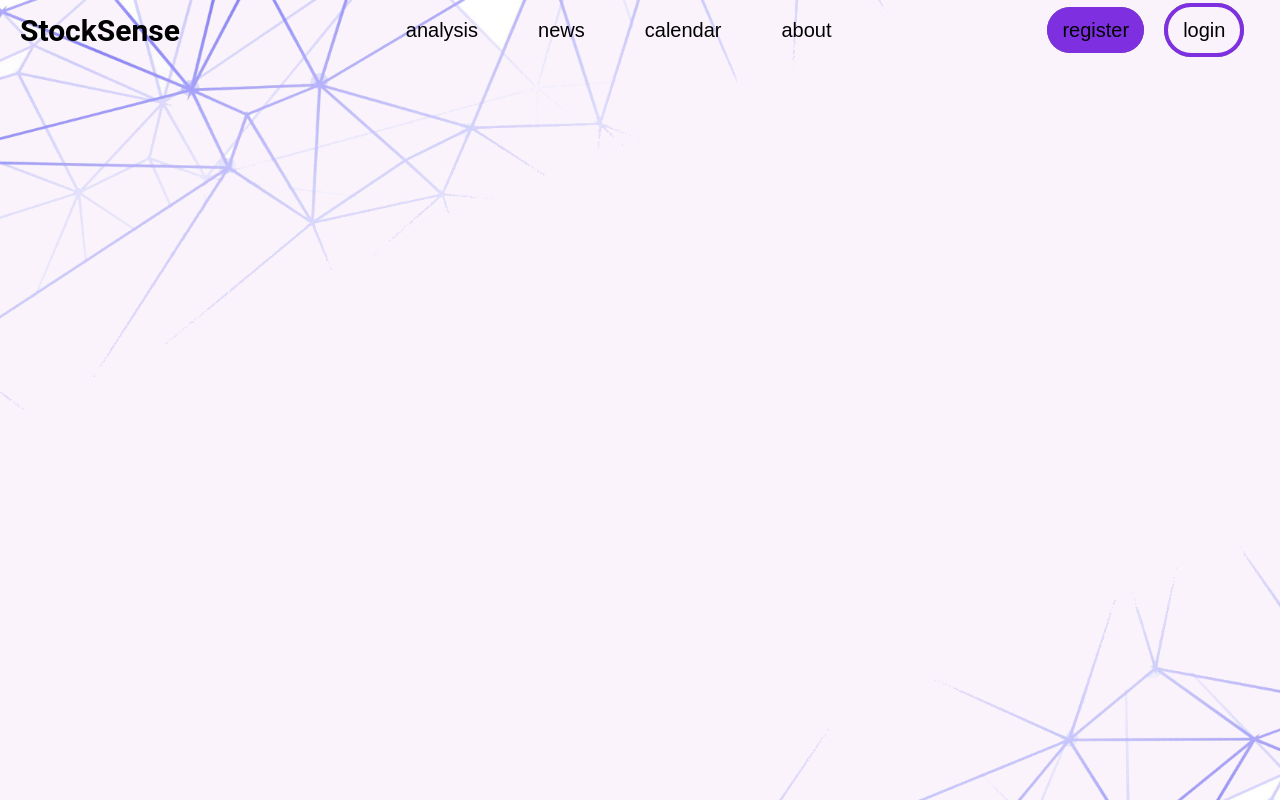
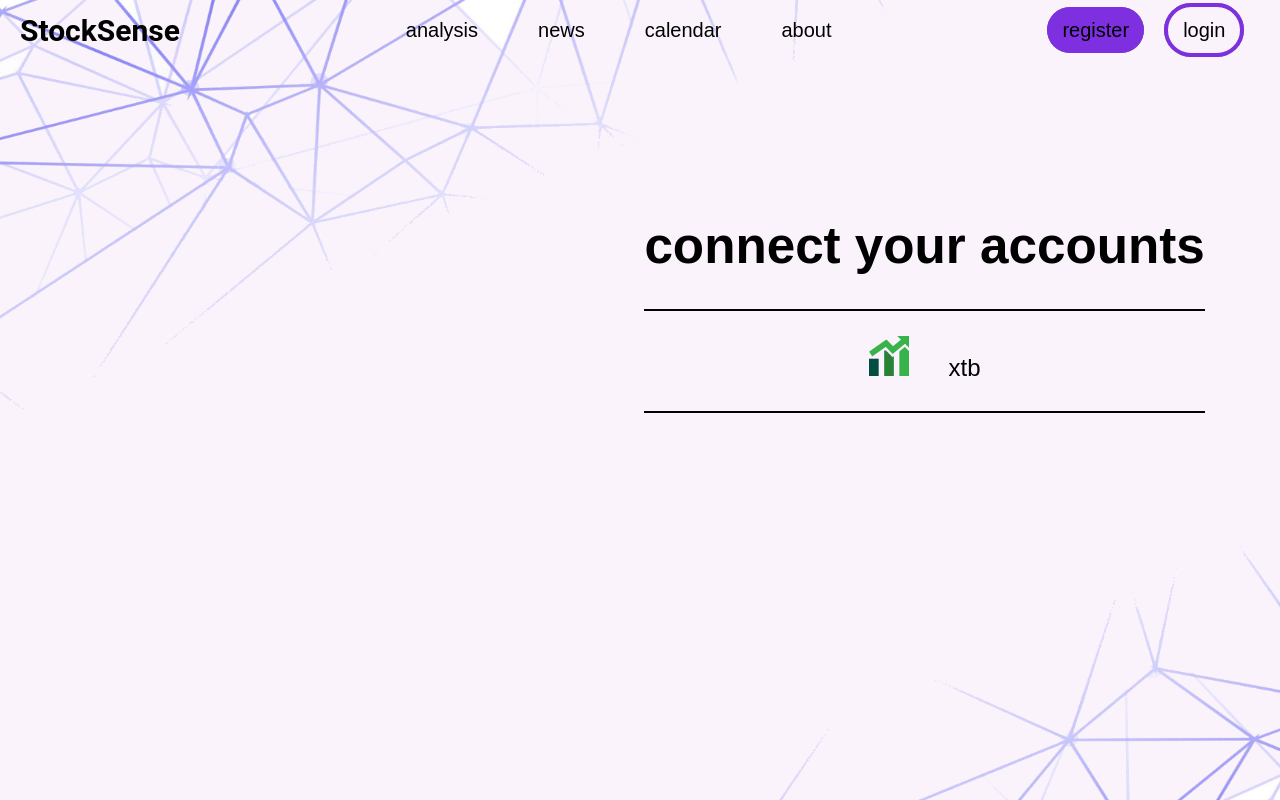
Before and after one commit to SzymonLiszewski/investmentApp, a React (Vite) app in the folder frontend/: page /connectAccounts in a window 1280 px wide. Shown: the top 800 px of the page. Built offline with nearby package versions, Linux system fonts and the light colour scheme.

Commit message:
adding connected accounts

```diff
--- a/frontend/src/App.jsx
+++ b/frontend/src/App.jsx
@@ -15,6 +15,7 @@ import RegisterPage from './pages/RegisterPage'
 import AddStocks from './components/portfolio/AddStocks';
 import { AuthProvider } from './AuthContext';
 import XtbLoginPage from './pages/XtbLoginPage';
+import ConnectedAccounts from './components/portfolio/ConnectAccounts';
 
 const App = () => {
     return (
@@ -33,6 +34,7 @@ const App = () => {
                         <Route path='/register' element={<RegisterPage/>}/>
                         <Route path='/addStock' element={<AddStocks/>}/>
                         <Route path='/xtbLogin' element={<XtbLoginPage/>}/>
+                        <Route path='/connectAccounts' element={<ConnectedAccounts/>}/>
                     </Routes>
                 </div>
             </AuthProvider>
--- /dev/null
+++ b/frontend/src/components/portfolio/ConnectAccounts.jsx
@@ -0,0 +1,14 @@
+import { Link } from "react-router-dom"
+import "../styles/ConnectAccounts.css"
+
+function ConnectedAccounts(){
+    return (
+    <div className="accountsList">
+            <h1>connect your accounts</h1>
+            <ul>
+                <li><h2><Link to="/xtbLogin" style={{color: "black"}}><img src="/src/assets/uptrend.png" style={{width: "40px", height: "40px", marginRight: "40px"}} />xtb</Link></h2></li>
+            </ul>
+    </div>)
+}
+
+export default ConnectedAccounts
--- /dev/null
+++ b/frontend/src/components/styles/ConnectAccounts.css
@@ -0,0 +1,23 @@
+.accountsList{
+    width: 100%;
+    margin-left: 115%;
+    margin-top: -300px;
+}
+
+.accountsList ul {
+    align-items: center;
+    text-align: center;
+}
+
+.accountsList ul li{
+    list-style-type: none;
+    color: black;
+    padding: 5px;
+    margin-left: -40px;
+    border-top: solid 2px;
+    border-bottom: solid 2px;
+}
+
+.accountsList ul li:hover{
+    background-color: rgb(158, 158, 158);
+}
--- a/frontend/src/components/styles/Portfolio.css
+++ b/frontend/src/components/styles/Portfolio.css
@@ -31,3 +31,14 @@ body,html{
      grid-area: 1 / 2 / 3 / 3;
      text-align: center;
     }
+
+    .connectedAccountsButton{
+        background-color: gray;
+        margin-left: 5vw;
+        margin-bottom: 10px;
+        border-radius: 40px;
+    }
+
+    .connectedAccountsButton:hover{
+        background-color: rgb(204, 204, 204);
+    }
--- a/frontend/src/pages/Portfolio.jsx
+++ b/frontend/src/pages/Portfolio.jsx
@@ -2,8 +2,9 @@ import "../components/styles/Portfolio.css"
 import UserEarningsChart from "../components/portfolio/UserEarningsChart"
 import UserStocksChart from "../components/portfolio/UserStocksChart"
 import IndicatorsGaugeChart from "../components/portfolio/IndicatorsGaugeChart"
-import { useEffect, useState } from 'react';
+import { Fragment, useEffect, useState } from 'react';
 import { format } from 'date-fns';
+import { Link } from "react-router-dom"
 
 function Portfolio(){
     const [sharpeRatio, setSharpeRatio] = useState(0)
@@ -105,6 +106,8 @@ function Portfolio(){
     : "Outperforms the benchmark after adjusting for market risk.";
 
     return (
+        <Fragment>
+        <button className="connectedAccountsButton"><Link to="/connectAccounts" style={{color: "white"}}>connected accounts</Link></button>
         <div className="portfolio">
             <div className="portfolioDiv" id="return">
                 <h1><UserEarningsChart profit={profit}/></h1>
@@ -123,6 +126,7 @@ function Portfolio(){
                 <IndicatorsGaugeChart data={alpha} range={[-0.05, 0.05]} name="Alpha" interpretation={interpretAlpha}/>
             </div>
         </div>
+        </Fragment>
     )
 }
 
```
